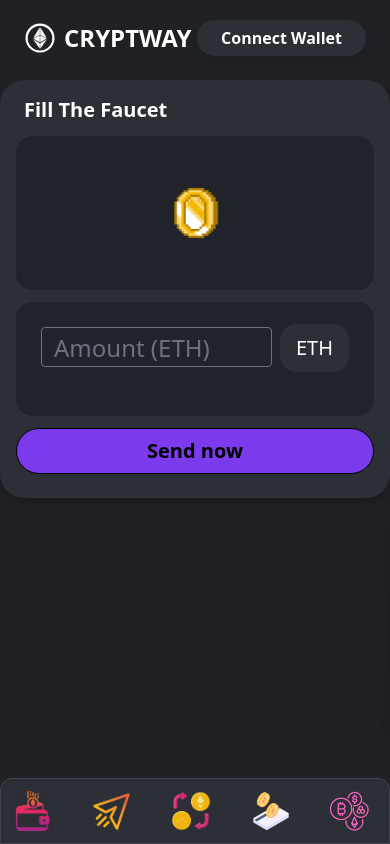
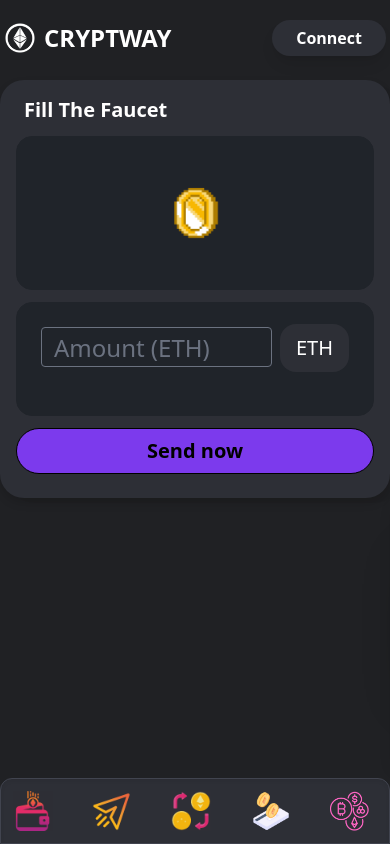
Before and after one commit to cryptway/Cryptway-Base-App, a React (Vite) app: page /fund in a window 390 px wide. Built offline with nearby package versions, Linux system fonts and the light colour scheme.

Commit message:
Update Navbar.jsx

```diff
--- a/src/components/Layout/Navbar.jsx
+++ b/src/components/Layout/Navbar.jsx
@@ -22,7 +22,7 @@ const Navbar = () => {
 
   return (
  <nav className="fixed  w-full justify-between">
-<header class="flex items-center px-6 py-0 "><div class="flex items-center flex-grow basis-0">
+<header class="flex items-center px-1 sm:px-6 py-0 "><div class="flex items-center flex-grow basis-0">
 <Link to="/"  className="flex gap-2"> <img src={logo} alt="logo" className="w-8 h-8 object-contain"  />  <text className="text-white text-2xl font-semibold">CRYPTWAY</text></Link>
        </div>
     <div class="justify-end">
@@ -33,8 +33,8 @@ const Navbar = () => {
                   onClick={connectWallet}
                   className="flex px-6 py-[6px]  shadow-lg  flex-row justify-center items-center my-5 bg-[#2D2F36]  rounded-l-3xl rounded-r-3xl  cursor-pointer"
                 >
-                  <p className="font-poppins font-bold text text-white ">
-                    Connect Wallet
+                  <p className=" flex gap-1 font-poppins font-bold text text-white ">
+                    Connect <span className="hidden sm:block" > Wallet </span>
                   </p>
                 </button>
               )}
```
